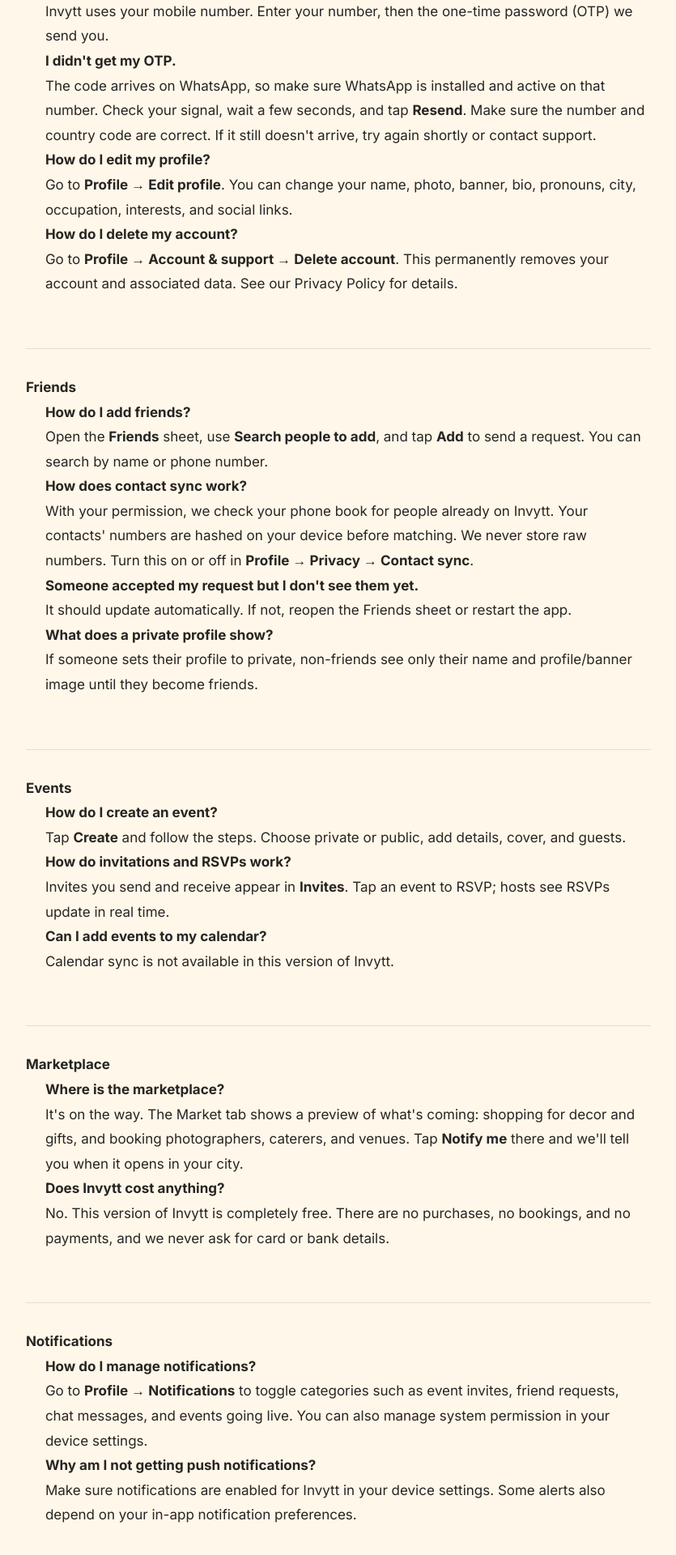
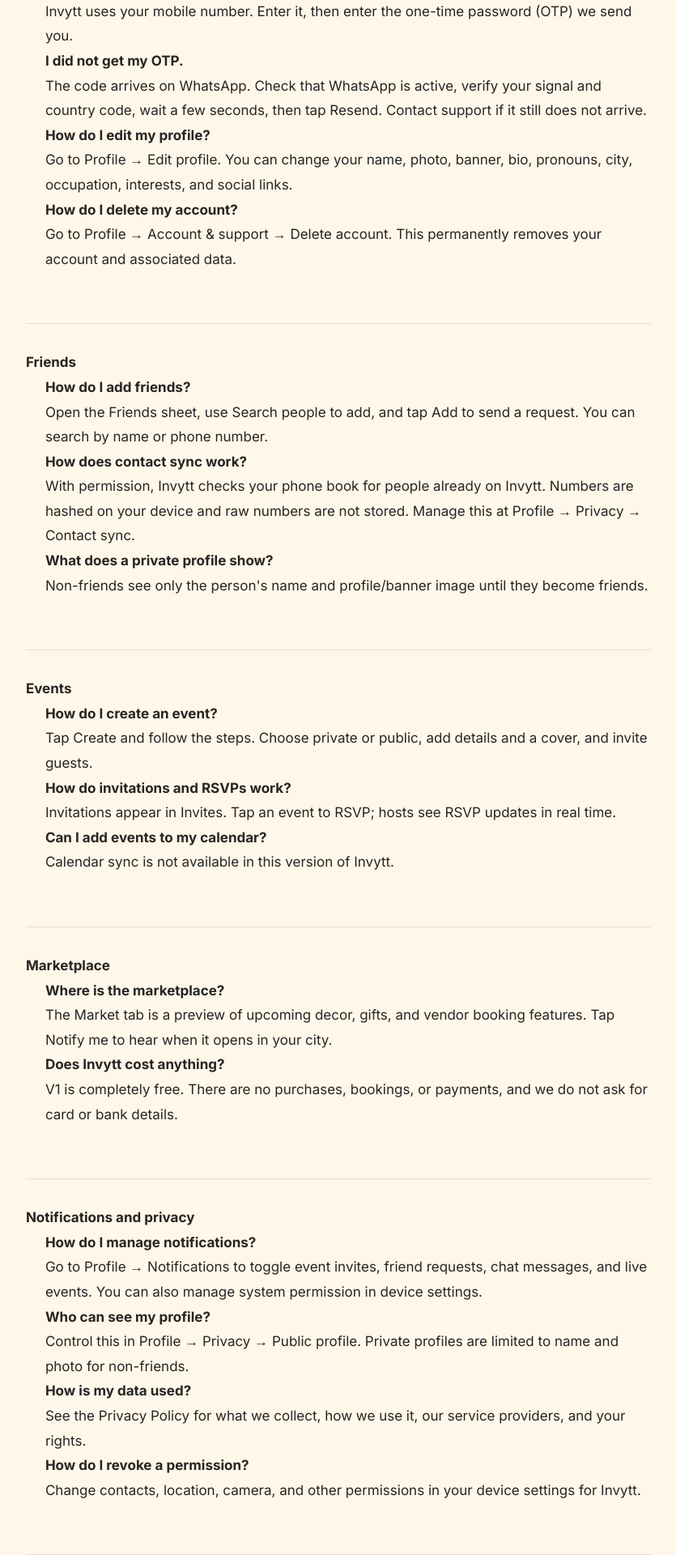
Before and after one commit to Invytt/landing_page, a Next.js app: page /help in a window 1280 px wide. Shown: the part 740-2660 px from the top of the page at 81% size, without its empty margins (222-1057 px from the left). Built offline with nearby package versions, Linux system fonts and the light colour scheme.

Commit message:
feat: publish canonical help and legal pages

```diff
--- a/app/help/page.tsx
+++ b/app/help/page.tsx
@@ -3,84 +3,83 @@ import LegalPage from "@/components/LegalPage";
 
 export const metadata: Metadata = {
   title: "Help & FAQ",
-  description: "Find answers about your Invytt account, events, friends, notifications, privacy, and more.",
+  description: "Answers to common questions about using Invytt.",
   alternates: { canonical: "https://invytt.com/help" },
 };
+
+const faqs = [
+  {
+    title: "Account & sign-in",
+    items: [
+      ["How do I sign in?", "Invytt uses your mobile number. Enter it, then enter the one-time password (OTP) we send you."],
+      ["I did not get my OTP.", "The code arrives on WhatsApp. Check that WhatsApp is active, verify your signal and country code, wait a few seconds, then tap Resend. Contact support if it still does not arrive."],
+      ["How do I edit my profile?", "Go to Profile → Edit profile. You can change your name, photo, banner, bio, pronouns, city, occupation, interests, and social links."],
+      ["How do I delete my account?", "Go to Profile → Account & support → Delete account. This permanently removes your account and associated data."],
+    ],
+  },
+  {
+    title: "Friends",
+    items: [
+      ["How do I add friends?", "Open the Friends sheet, use Search people to add, and tap Add to send a request. You can search by name or phone number."],
+      ["How does contact sync work?", "With permission, Invytt checks your phone book for people already on Invytt. Numbers are hashed on your device and raw numbers are not stored. Manage this at Profile → Privacy → Contact sync."],
+      ["What does a private profile show?", "Non-friends see only the person's name and profile/banner image until they become friends."],
+    ],
+  },
+  {
+    title: "Events",
+    items: [
+      ["How do I create an event?", "Tap Create and follow the steps. Choose private or public, add details and a cover, and invite guests."],
+      ["How do invitations and RSVPs work?", "Invitations appear in Invites. Tap an event to RSVP; hosts see RSVP updates in real time."],
+      ["Can I add events to my calendar?", "Calendar sync is not available in this version of Invytt."],
+    ],
+  },
+  {
+    title: "Marketplace",
+    items: [
+      ["Where is the marketplace?", "The Market tab is a preview of upcoming decor, gifts, and vendor booking features. Tap Notify me to hear when it opens in your city."],
+      ["Does Invytt cost anything?", "V1 is completely free. There are no purchases, bookings, or payments, and we do not ask for card or bank details."],
+    ],
+  },
+  {
+    title: "Notifications and privacy",
+    items: [
+      ["How do I manage notifications?", "Go to Profile → Notifications to toggle event invites, friend requests, chat messages, and live events. You can also manage system permission in device settings."],
+      ["Who can see my profile?", "Control this in Profile → Privacy → Public profile. Private profiles are limited to name and photo for non-friends."],
+      ["How is my data used?", "See the Privacy Policy for what we collect, how we use it, our service providers, and your rights."],
+      ["How do I revoke a permission?", "Change contacts, location, camera, and other permissions in your device settings for Invytt."],
+    ],
+  },
+  {
+    title: "Troubleshooting",
+    items: [
+      ["The app is behaving unexpectedly.", "Close and reopen the app and make sure you have the latest version. Contact support if the problem persists."],
+      ["Maps or location are not working.", "Make sure location permission is granted in your device settings."],
+    ],
+  },
+];
 
 export default function HelpPage() {
   return (
     <LegalPage
       title="Help & FAQ"
-      summary="Quick answers about signing in, creating events, friends, notifications, privacy, and getting support."
-      updated="Help centre · Updated 18 October 2026"
+      summary="Quick answers about accounts, friends, events, notifications, privacy, and troubleshooting."
+      updated="V1 support guide · Updated 18 October 2026"
     >
-      <p>
-        Need a hand? Find quick answers below. Still stuck? Contact us at{" "}
-        <a href="mailto:support@invytt.com">support@invytt.com</a>.
-      </p>
-
-      <h2>Account &amp; sign-in</h2>
-      <h3>How do I sign in?</h3>
-      <p>Invytt uses your mobile number. Enter your number, then the one-time password (OTP) we send you.</p>
-      <h3>I didn&apos;t get my OTP.</h3>
-      <p>The code arrives on WhatsApp, so make sure WhatsApp is installed and active on that number. Check your signal, wait a few seconds, and tap <strong>Resend</strong>. Make sure the number and country code are correct. If it still doesn&apos;t arrive, try again shortly or contact support.</p>
-      <h3>How do I edit my profile?</h3>
-      <p>Go to <strong>Profile → Edit profile</strong>. You can change your name, photo, banner, bio, pronouns, city, occupation, interests, and social links.</p>
-      <h3>How do I delete my account?</h3>
-      <p>Go to <strong>Profile → Account &amp; support → Delete account</strong>. This permanently removes your account and associated data. See our <a href="/privacy">Privacy Policy</a> for details.</p>
-
-      <h2>Friends</h2>
-      <h3>How do I add friends?</h3>
-      <p>Open the <strong>Friends</strong> sheet, use <strong>Search people to add</strong>, and tap <strong>Add</strong> to send a request. You can search by name or phone number.</p>
-      <h3>How does contact sync work?</h3>
-      <p>With your permission, we check your phone book for people already on Invytt. Your contacts&apos; numbers are hashed on your device before matching. We never store raw numbers. Turn this on or off in <strong>Profile → Privacy → Contact sync</strong>.</p>
-      <h3>Someone accepted my request but I don&apos;t see them yet.</h3>
-      <p>It should update automatically. If not, reopen the Friends sheet or restart the app.</p>
-      <h3>What does a private profile show?</h3>
-      <p>If someone sets their profile to private, non-friends see only their name and profile/banner image until they become friends.</p>
-
-      <h2>Events</h2>
-      <h3>How do I create an event?</h3>
-      <p>Tap <strong>Create</strong> and follow the steps. Choose private or public, add details, cover, and guests.</p>
-      <h3>How do invitations and RSVPs work?</h3>
-      <p>Invites you send and receive appear in <strong>Invites</strong>. Tap an event to RSVP; hosts see RSVPs update in real time.</p>
-      <h3>Can I add events to my calendar?</h3>
-      <p>Calendar sync is not available in this version of Invytt.</p>
-
-      <h2>Marketplace</h2>
-      <h3>Where is the marketplace?</h3>
-      <p>It&apos;s on the way. The Market tab shows a preview of what&apos;s coming: shopping for decor and gifts, and booking photographers, caterers, and venues. Tap <strong>Notify me</strong> there and we&apos;ll tell you when it opens in your city.</p>
-      <h3>Does Invytt cost anything?</h3>
-      <p>No. This version of Invytt is completely free. There are no purchases, no bookings, and no payments, and we never ask for card or bank details.</p>
-
-      <h2>Notifications</h2>
-      <h3>How do I manage notifications?</h3>
-      <p>Go to <strong>Profile → Notifications</strong> to toggle categories such as event invites, friend requests, chat messages, and events going live. You can also manage system permission in your device settings.</p>
-      <h3>Why am I not getting push notifications?</h3>
-      <p>Make sure notifications are enabled for Invytt in your device settings. Some alerts also depend on your in-app notification preferences.</p>
-
-      <h2>Privacy &amp; data</h2>
-      <h3>Who can see my profile?</h3>
-      <p>Control this in <strong>Profile → Privacy → Public profile</strong>. Private profiles are limited to name and photo for non-friends.</p>
-      <h3>How is my data used?</h3>
-      <p>See our <a href="/privacy">Privacy Policy</a> for full details on what we collect, how we use it, and your rights, including access, correction, and deletion.</p>
-      <h3>How do I revoke a permission?</h3>
-      <p>Change contacts, location, and camera permissions anytime in your device&apos;s system settings for Invytt.</p>
-
-      <h2>Troubleshooting</h2>
-      <h3>The app is behaving unexpectedly.</h3>
-      <p>Try closing and reopening the app. Make sure you&apos;re on the latest version from the App Store or Google Play. If the problem persists, contact support.</p>
-      <h3>Maps or location aren&apos;t working.</h3>
-      <p>Ensure location permission is granted in your device settings.</p>
-
+      <p>Need a hand? Find quick answers below. Still stuck? Contact us at <a href="mailto:support@invytt.com">support@invytt.com</a>.</p>
+      {faqs.map((section) => (
+        <section key={section.title}>
+          <h2>{section.title}</h2>
+          {section.items.map(([question, answer]) => (
+            <div key={question}>
+              <h3>{question}</h3>
+              <p>{answer}</p>
+            </div>
+          ))}
+        </section>
+      ))}
       <h2>Contact us</h2>
-      <p>Still need help? Email <a href="mailto:support@invytt.com">support@invytt.com</a> and we&apos;ll get back to you.</p>
-      <dl className="my-7 grid gap-4 sm:grid-cols-[max-content_1fr] sm:gap-x-6 sm:gap-y-3">
-        <dt className="font-semibold text-black">Company</dt>
-        <dd>INVYTT PRIVATE LIMITED</dd>
-        <dt className="font-semibold text-black">Address</dt>
-        <dd>PLOT NO-M-118, BARAMUNDA H.B COLONY, Baramunda Colony, Bhubaneswar, Khorda- 751003, Orissa</dd>
-      </dl>
+      <p>Still need help? Email <a href="mailto:support@invytt.com">support@invytt.com</a>.</p>
+      <p><strong>INVYTT PRIVATE LIMITED</strong><br />PLOT NO-M-118, BARAMUNDA H.B COLONY, Baramunda Colony, Bhubaneswar, Khorda- 751003, Orissa</p>
     </LegalPage>
   );
 }
--- a/app/sitemap.ts
+++ b/app/sitemap.ts
@@ -13,6 +13,12 @@ export default function sitemap(): MetadataRoute.Sitemap {
     },
     {
       url: `${SITE_URL}/privacy`,
+      lastModified: now,
+      changeFrequency: "monthly",
+      priority: 0.5,
+    },
+    {
+      url: `${SITE_URL}/help`,
       lastModified: now,
       changeFrequency: "monthly",
       priority: 0.5,
--- a/components/Footer.tsx
+++ b/components/Footer.tsx
@@ -89,6 +89,11 @@ export default function Footer() {
           <p className="mt-8 text-base font-semibold text-white/40">Legal</p>
           <ul className="mt-4 flex flex-col gap-3 text-base">
             <li>
+              <a href="/help" className="text-white transition hover:text-accent">
+                Help &amp; FAQ
+              </a>
+            </li>
+            <li>
               <a href="/help" target="_blank" rel="noopener noreferrer" className="text-white transition hover:text-accent">
                 Help &amp; FAQ
               </a>
```
